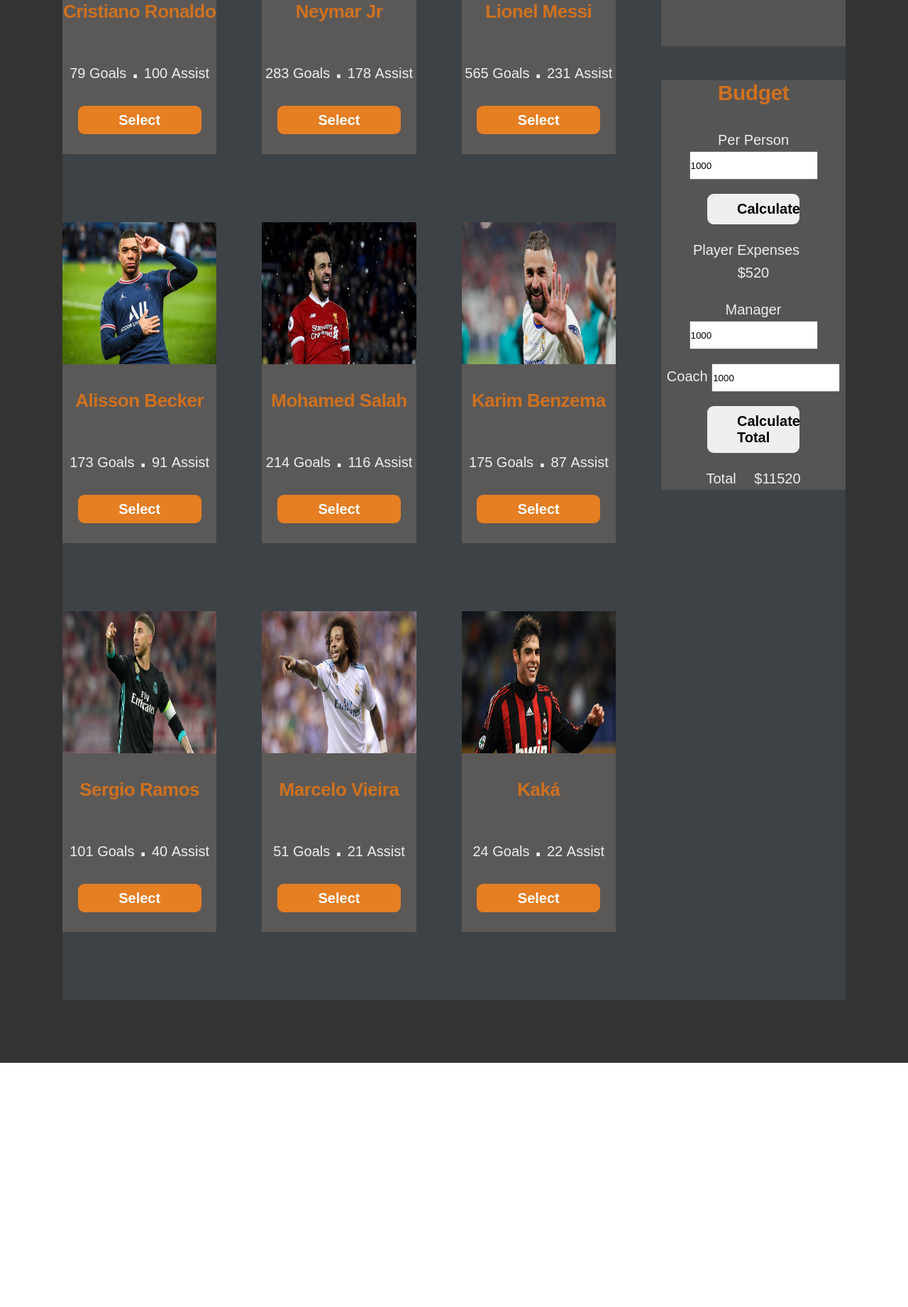
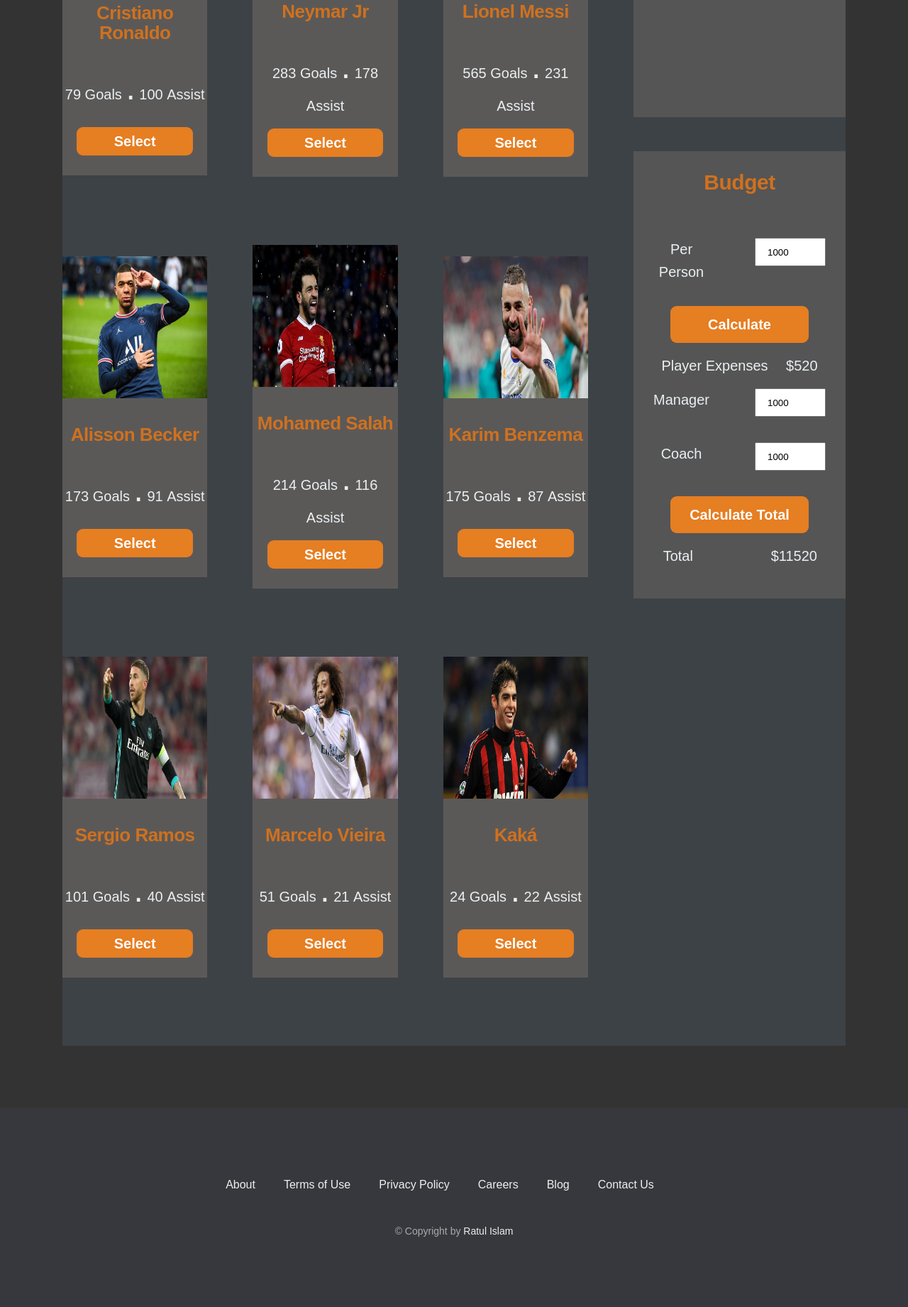
Before and after one commit to iratul010/select-best-five, a plain HTML site: page select-best-five/index.html in a window 1280 px wide. Shown: the part 919-2760 px from the top of the page at 71% size. Before the commit the page ends 2416 px from the top, so only its background shows below. Drawn offline with Linux system fonts and the light colour scheme; a web font is replaced by a local one.

Commit message:
calculation

```diff
--- a/select-best-five/index.html
+++ b/select-best-five/index.html
@@ -11,8 +11,8 @@
     <link href="https://fonts.googleapis.com/css2?family=Italianno&display=swap" rel="stylesheet" />
     <!-- font-end -->
     <link rel="icon" href="resources/img/title-logo.png" type="image/icon type" />
-    <link rel="stylesheet" href="/select-best-five/resources/css/style.css" />
-    <link rel="stylesheet" href="/select-best-five/resources/css/general.css" />
+    <link rel="stylesheet" href="/resources/css/style.css" />
+    <link rel="stylesheet" href="/resources/css/general.css" />
   </head>
   <body>
     <header class="header">
@@ -29,7 +29,7 @@
       <section class="section-hero">
         <div class="hero">
           <div class="hero-left">
-            <img src="/select-best-five/resources/img/mohammad-salah-hero.png" alt="" />
+            <img src="/resources/img/mohammad-salah-hero.png" alt="" />
           </div>
           <div class="hero-middle">
             <h1 class="heading-primary primary">Select Your Best Five</h1>
@@ -39,7 +39,7 @@
             </p>
           </div>
           <div class="hero-right">
-            <img src="/select-best-five/resources/img/right.png" alt="" />
+            <img src="/resources/img/right.png" alt="" />
           </div>
         </div>
       </section>
@@ -49,158 +49,197 @@
             <!-- 1 -->
             <div id="player-1" class="player">
               <div class="player-img">
-                <img src="/select-best-five/resources/players/ronaldo.jpg" alt="ronaldo" />
+                <img src="/resources/players/ronaldo.jpg" alt="ronaldo" />
               </div>
               <div class="player-info">
                 <h2 class="heading-secondary">Cristiano Ronaldo</h2>
                 <p class="hero-description">
                   <span>79</span> <strong>Goals</strong> <span class="dot">.</span> <span>100</span> <strong>Assist</strong>
                 </p>
-                <a class="btn btn--full" href="#">Select</a>
+                <a id="id-1" class="btn btn--full" href="#">Select</a>
               </div>
             </div>
             <!-- 2 -->
             <div id="player-2" class="player">
               <div class="player-img">
-                <img src="/select-best-five/resources/players/neymar.jpg" alt="ronaldo" />
+                <img src="/resources/players/neymar.jpg" alt="ronaldo" />
               </div>
               <div class="player-info">
                 <h2 class="heading-secondary">Neymar Jr</h2>
                 <p class="hero-description">
                   <span>283</span> <strong>Goals</strong> <span class="dot">.</span> <span>178</span> <strong>Assist</strong>
                 </p>
-                <a class="btn btn--full" href="#">Select</a>
+                <a id="id-2" class="btn btn--full" href="#">Select</a>
               </div>
             </div>
             <!-- 3 -->
             <div id="player-3" class="player">
               <div class="player-img">
-                <img src="/select-best-five/resources/players/messi.jpg" alt="ronaldo" />
+                <img src="/resources/players/messi.jpg" alt="ronaldo" />
               </div>
               <div class="player-info">
                 <h2 class="heading-secondary">Lionel Messi</h2>
                 <p class="hero-description">
                   <span>565</span> <strong>Goals</strong> <span class="dot">.</span> <span>231</span> <strong>Assist</strong>
                 </p>
-                <a class="btn btn--full" href="#">Select</a>
+                <a id="id-3" class="btn btn--full" href="#">Select</a>
               </div>
             </div>
             <!-- 4 -->
             <div id="player-4" class="player">
               <div class="player-img">
-                <img src="/select-best-five/resources/players/Kylian Mbappé.jpeg" alt="Kylian Mbappé" />
+                <img src="/resources/players/Kylian Mbappé.jpeg" alt="Kylian Mbappé" />
               </div>
               <div class="player-info">
                 <h2 class="heading-secondary">Alisson Becker</h2>
                 <p class="hero-description">
                   <span>173</span> <strong>Goals</strong> <span class="dot">.</span> <span>91</span> <strong>Assist</strong>
                 </p>
-                <a class="btn btn--full" href="#">Select</a>
+                <a id="id-4" class="btn btn--full" href="#">Select</a>
               </div>
             </div>
             <!-- 5 -->
             <div id="player-5" class="player">
               <div class="player-img">
-                <img src="/select-best-five/resources/players/মোহাম্মদ সালাহ.jpg" alt="Mohamed Salah" />
+                <img src="/resources/players/মোহাম্মদ সালাহ.jpg" alt="Mohamed Salah" />
               </div>
               <div class="player-info">
                 <h2 class="heading-secondary">Mohamed Salah</h2>
                 <p class="hero-description">
                   <span>214</span> <strong>Goals</strong> <span class="dot">.</span> <span>116</span> <strong>Assist</strong>
                 </p>
-                <a class="btn btn--full" href="#">Select</a>
+                <a id="5" class="btn btn--full" href="#">Select</a>
               </div>
             </div>
             <!-- 6 -->
             <div id="player-6" class="player">
               <div class="player-img">
-                <img src="/select-best-five/resources/players/Karim Benzema.jpg" alt="Karim Benzema" />
+                <img src="/resources/players/Karim Benzema.jpg" alt="Karim Benzema" />
               </div>
               <div class="player-info">
                 <h2 class="heading-secondary">Karim Benzema</h2>
                 <p class="hero-description">
                   <span>175</span> <strong>Goals</strong> <span class="dot">.</span> <span>87</span> <strong>Assist</strong>
                 </p>
-                <a class="btn btn--full" href="#">Select</a>
+                <a id="id-6" class="btn btn--full" href="#">Select</a>
               </div>
             </div>
             <!-- 7 -->
             <div id="player-7" class="player">
               <div class="player-img">
-                <img src="/select-best-five/resources/players/Sergio Ramos.jpg" alt="Sergio Ramos" />
+                <img src="/resources/players/Sergio Ramos.jpg" alt="Sergio Ramos" />
               </div>
               <div class="player-info">
                 <h2 class="heading-secondary">Sergio Ramos</h2>
                 <p class="hero-description">
                   <span>101</span> <strong>Goals</strong> <span class="dot">.</span> <span>40</span> <strong>Assist</strong>
                 </p>
-                <a class="btn btn--full" href="#">Select</a>
+                <a id="id-7" class="btn btn--full" href="#">Select</a>
               </div>
             </div>
             <!-- 8 -->
             <div id="player-8" class="player">
               <div class="player-img">
-                <img src="/select-best-five/resources/players/Marcelo Vieira.jpg" alt="Marcelo Vieira" />
+                <img src="/resources/players/Marcelo Vieira.jpg" alt="Marcelo Vieira" />
               </div>
               <div class="player-info">
                 <h2 class="heading-secondary">Marcelo Vieira</h2>
                 <p class="hero-description">
                   <span>51</span> <strong>Goals</strong> <span class="dot">.</span> <span>21</span> <strong>Assist</strong>
                 </p>
-                <a class="btn btn--full" href="#">Select</a>
+                <a id="id-8" class="btn btn--full" href="#">Select</a>
               </div>
             </div>
             <!-- 9 -->
             <div id="player-9" class="player">
               <div class="player-img">
-                <img src="/select-best-five/resources/players/Kaká.jpg" alt="Kaká" />
+                <img src="/resources/players/Kaká.jpg" alt="Kaká" />
               </div>
               <div class="player-info">
                 <h2 class="heading-secondary">Kaká</h2>
                 <p class="hero-description">
                   <span>24</span> <strong>Goals</strong> <span class="dot">.</span> <span>22</span> <strong>Assist</strong>
                 </p>
-                <a class="btn btn--full" href="#">Select</a>
+                <a id="id-9" class="btn btn--full" href="#">Select</a>
               </div>
             </div>
             <!--  -->
           </div>
           <div class="values">
             <div class="selected margin-bottom-md">
-              <h2 class="heading-tertiary">Selected-V</h2>
-              <ul class="select"></ul>
+              <h2 class="heading-tertiary margin-top-sm">Selected-V</h2>
+
+              <div class="players-name">
+                <!-- <div class="player-name"><strong>1</strong>. Lionel Messi</div>
+                <div class="player-name"><strong>2</strong>. Lionel Messi</div> -->
+              </div>
             </div>
             <div class="budget">
-              <h2 class="heading-tertiary">Budget</h2>
-              <form action="">
-                <label class="hero-description" for="quantity">Per Person </label>
-                <input class="budget-input" type="number" id="quantity" name="quantity" min="500" value="1000" />
+              <h2 class="heading-tertiary margin-top-sm">Budget</h2>
 
-                <button class="btn btn-full">Calculate</button>
-                <p style="margin: 20px">
+              <div class="form grid--1-cols">
+                <div class="method method-grid">
+                  <label class="hero-description" for="quantity1">Per Person </label>
+                  <input class="budget-input" type="number" id="quantity1" name="quantity1" min="500" value="1000" />
+                </div>
+                <div class="method">
+                  <a class="btn btn--full form-btn clc" href="#">Calculate</a>
+                </div>
+                <div class="method">
                   <label class="hero-description summary__label">Player Expenses </label>
-                  <label class="hero-description summary__value">$520</label>
-                </p>
-                <!-- Manager -->
-                <label class="hero-description" for="quantity">Manager </label>
-                <input class="budget-input" type="number" id="quantity" name="quantity" min="500" value="1000" />
-                <br />
-                <!-- coach -->
-                <label class="hero-description" for="quantity">Coach </label>
-                <input class="budget-input" type="number" id="quantity" name="quantity" min="500" value="1000" />
-                <button class="btn btn-full">Calculate Total</button>
-                <p style="margin: 20px">
+                  <label class="hero-description summary__value plExpenses">$520</label>
+                </div>
+                <div class="method method-grid">
+                  <label class="hero-description" for="quantity2">Manager </label>
+                  <input class="budget-input" type="number" id="quantity2" name="quantity2" min="500" value="1000" />
+                </div>
+                <div class="method method-grid">
+                  <label class="hero-description" for="quantity3">Coach </label>
+                  <input class="budget-input" type="number" id="quantity3" name="quantity3" min="500" value="1000" />
+                </div>
+                <div class="method">
+                  <a class="btn btn--full form-btn totalClc" href="#">Calculate Total</a>
+                </div>
+                <div class="method method-grid">
                   <label class="hero-description summary__label">Total </label>
                   <label class="hero-description summary__value">$11520</label>
-                </p>
-              </form>
+                </div>
+              </div>
             </div>
           </div>
         </div>
       </section>
     </main>
-    <footer></footer>
-    <script src="/select-best-five/resources/js/script.js"></script>
+
+    <footer class="footer">
+      <ul class="footer__nav">
+        <li class="footer__item">
+          <a class="footer__link" href="#">About</a>
+        </li>
+
+        <li class="footer__item">
+          <a class="footer__link" href="#">Terms of Use</a>
+        </li>
+        <li class="footer__item">
+          <a class="footer__link" href="#">Privacy Policy</a>
+        </li>
+        <li class="footer__item">
+          <a class="footer__link" href="#">Careers</a>
+        </li>
+        <li class="footer__item">
+          <a class="footer__link" href="#">Blog</a>
+        </li>
+        <li class="footer__item">
+          <a class="footer__link" href="#">Contact Us</a>
+        </li>
+      </ul>
+
+      <p class="footer__copyright">
+        &copy; Copyright by
+        <a class="footer__link twitter-link" target="_blank" href="https://twitter.com/Ratulis89878109">Ratul Islam</a>
+      </p>
+    </footer>
+    <script src="/resources/js/script.js"></script>
     <!-- font-awsm -->
     <script src="https://kit.fontawesome.com/124c85d99a.js" crossorigin="anonymous"></script>
   </body>
--- a/select-best-five/resources/css/general.css
+++ b/select-best-five/resources/css/general.css
@@ -15,7 +15,7 @@
   font-family: "Rubik", sans-serif;
   line-height: 1;
   font-weight: 400;
-  color: #555;
+  color: #fff;
 }
 
 /**************************/
@@ -41,7 +41,7 @@
   margin-bottom: 9.6rem;
 }
 .grid--1-cols {
-  grid-template-columns: repeat(2, 1fr);
+  grid-template-columns: 1fr;
 }
 .grid--2-cols {
   grid-template-columns: 3fr 1fr;
@@ -195,6 +195,9 @@
 }
 
 /* HELPER/SETTINGS CLASSES */
+.margin-top-sm {
+  margin-top: 2.6rem !important;
+}
 .margin-right-sm {
   margin-right: 1.6rem !important;
 }
@@ -210,15 +213,3 @@
 strong {
   font-weight: 500;
 }
-/* selecetd */
-.values {
-  text-align: center;
-}
-.selected {
-  padding: 2.6rem;
-  height: 300px;
-  background-color: #555;
-}
-button {
-  width: 50% !important;
-}
--- a/select-best-five/resources/css/style.css
+++ b/select-best-five/resources/css/style.css
@@ -80,8 +80,7 @@
 
   /* background-image: url(/select-best-five/resources/img/background.jpg); */
   background-repeat: no-repeat;
-  background: linear-gradient(rgba(0, 0, 0, 0.5) 100%, rgba(0, 0, 0, 0.5) 100%),
-    url("/select-best-five/resources/img/background.jpg");
+  background: linear-gradient(rgba(0, 0, 0, 0.5) 100%, rgba(0, 0, 0, 0.5) 100%), url("/resources/img/background.jpg");
   background-size: 100%;
 }
 .hero-left img {
@@ -140,9 +139,88 @@
   width: 100%;
 }
 .budget-input {
-  height: 40px;
+  width: 10rem;
+  height: 4rem;
   margin-bottom: 2rem;
+  padding: 1.6rem;
 }
 .summary__label {
   margin-right: 2rem;
 }
+.form {
+  display: grid;
+  justify-content: center;
+  padding: 2.8rem;
+  row-gap: 1.6rem;
+}
+
+.method-grid {
+  display: grid;
+  grid-template-columns: repeat(2, 1fr);
+  column-gap: 6.4rem;
+  row-gap: 9.6rem;
+}
+.form-btn {
+  width: 80% !important;
+  padding: 1.6rem 2rem !important;
+}
+/* selecetd */
+.values {
+  display: flex;
+  flex-direction: column;
+  width: 100%;
+
+  text-align: center;
+}
+.selected {
+  padding: 2.6rem;
+  height: 400px;
+  background-color: #555;
+}
+/* footer */
+.footer {
+  padding: 10rem 3rem;
+  background-color: #37383d;
+}
+
+.footer__nav {
+  list-style: none;
+  display: flex;
+  justify-content: center;
+  margin-bottom: 5rem;
+}
+
+.footer__item {
+  margin-right: 4rem;
+}
+
+.footer__link {
+  font-size: 1.6rem;
+  color: #eee;
+  text-decoration: none;
+  transition: all 0.3s;
+}
+.footer__link:hover {
+  color: #aaa;
+}
+
+.footer__copyright {
+  font-size: 1.4rem;
+  color: #aaa;
+  text-align: center;
+}
+
+.footer__copyright .footer__link {
+  font-size: 1.4rem;
+}
+/* for-js */
+.players-name {
+  overflow-y: scroll;
+  height: 25rem;
+}
+.player-name {
+  font-size: 2rem;
+  display: grid;
+  grid-template-columns: 5px 1fr;
+  height: 5rem;
+}
```
Also changed, not shown: select-best-five/resources/js/script.js (+39 -0 lines).
